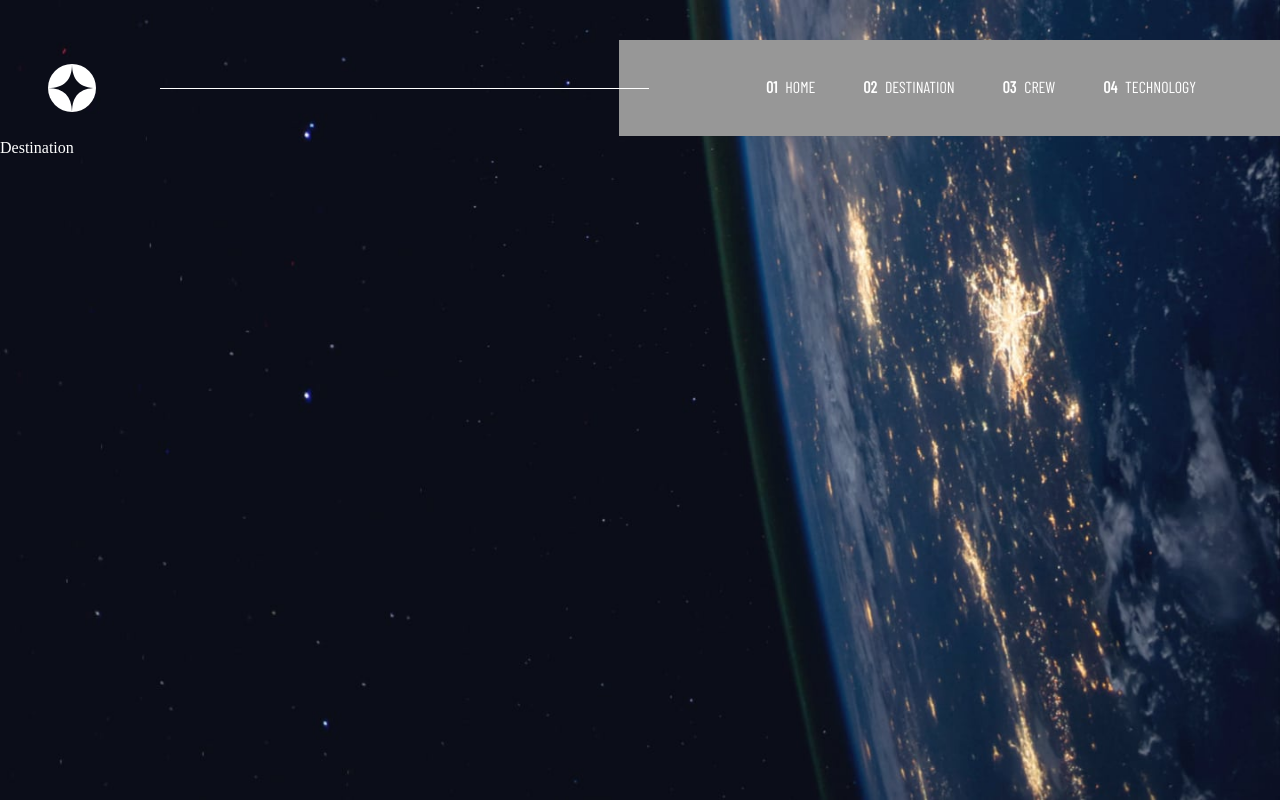
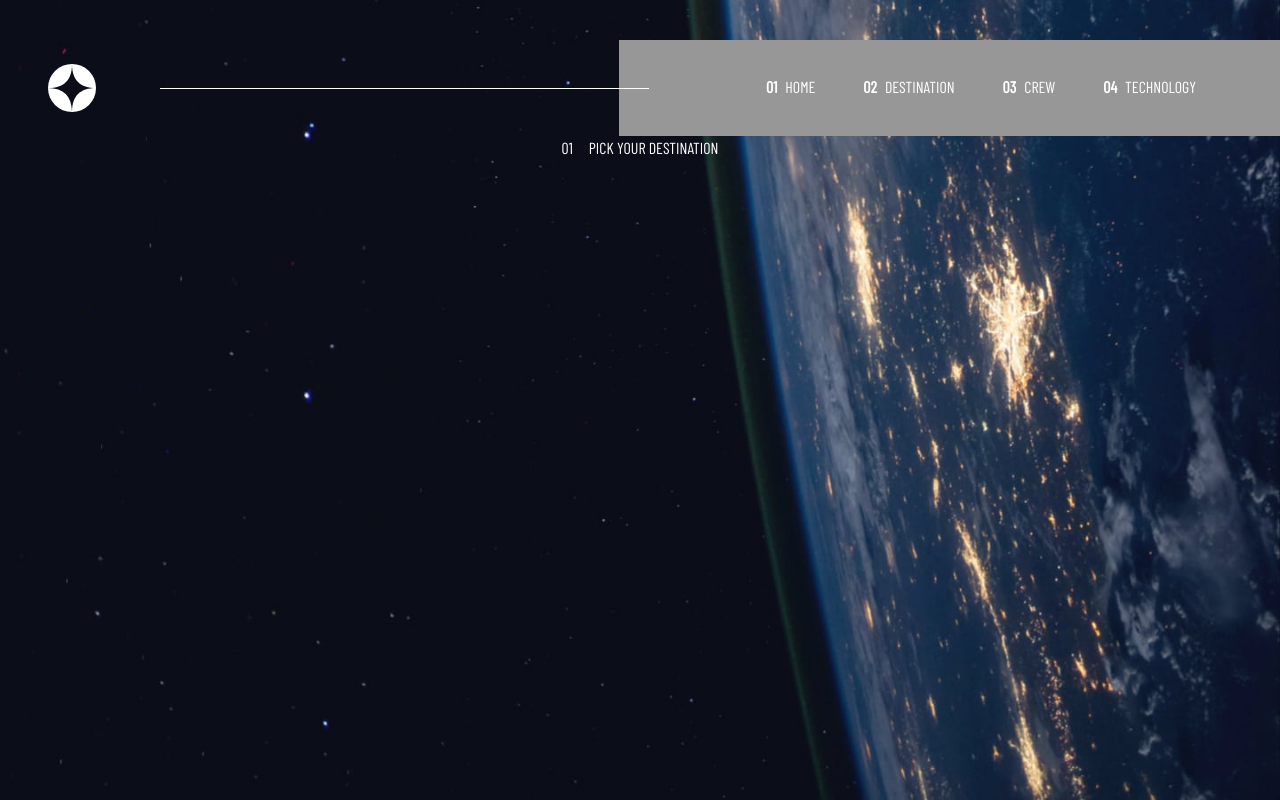
Before and after one commit to jradziejewski/space-tourism, a Next.js app: page /destination in a window 1280 px wide. Built offline with nearby package versions, Linux system fonts and the light colour scheme; a web font is replaced by a local one.

Commit message:
feat: introduce SubpageHeader

```diff
--- /dev/null
+++ b/src/app/components/subpage-header/SubpageHeader.tsx
@@ -0,0 +1,18 @@
+import { barlow_condensed } from "@/app/styles/customFonts";
+import "./subpageheader.scss";
+
+type SubpageHeaderProps = {
+  title: string;
+  number: number;
+};
+
+const SubpageHeader = ({ title, number }: SubpageHeaderProps) => {
+  return (
+    <div className={`${barlow_condensed.className} subpage-header`}>
+      <span>0{number}</span>
+      <h2>{title}</h2>
+    </div>
+  );
+};
+
+export default SubpageHeader;
--- /dev/null
+++ b/src/app/components/subpage-header/subpageheader.scss
@@ -0,0 +1,8 @@
+@import "../../styles/variables";
+
+.subpage-header {
+  @include flex-center;
+  gap: 16px;
+  text-align: center;
+  text-transform: uppercase;
+}
--- a/src/app/crew/page.tsx
+++ b/src/app/crew/page.tsx
@@ -1,5 +1,11 @@
+import SubpageHeader from "../components/subpage-header/SubpageHeader";
+
 const Page = () => {
-  return <div>Crew</div>;
+  return (
+    <div>
+      <SubpageHeader title="Meet your crew" number={2} />
+    </div>
+  );
 };
 
 export default Page;
--- a/src/app/destination/page.tsx
+++ b/src/app/destination/page.tsx
@@ -1,5 +1,11 @@
+import SubpageHeader from "../components/subpage-header/SubpageHeader";
+
 const Page = () => {
-  return <div>Destination</div>;
+  return (
+    <div>
+      <SubpageHeader title="Pick your destination" number={1} />
+    </div>
+  );
 };
 
 export default Page;
--- a/src/app/globals.scss
+++ b/src/app/globals.scss
@@ -15,7 +15,6 @@ body {
 @media only screen and (max-width: 768px) {
   body {
     background: url(../../public/assets/home/background-home-tablet.jpg);
-    //background fill whole page
     background-size: fill;
     background-repeat: no-repeat;
   }
--- a/src/app/technology/page.tsx
+++ b/src/app/technology/page.tsx
@@ -1,5 +1,11 @@
+import SubpageHeader from "../components/subpage-header/SubpageHeader";
+
 const Page = () => {
-  return <div>Technology</div>;
+  return (
+    <div>
+      <SubpageHeader title="Space Launch 101" number={3} />
+    </div>
+  );
 };
 
 export default Page;
```
